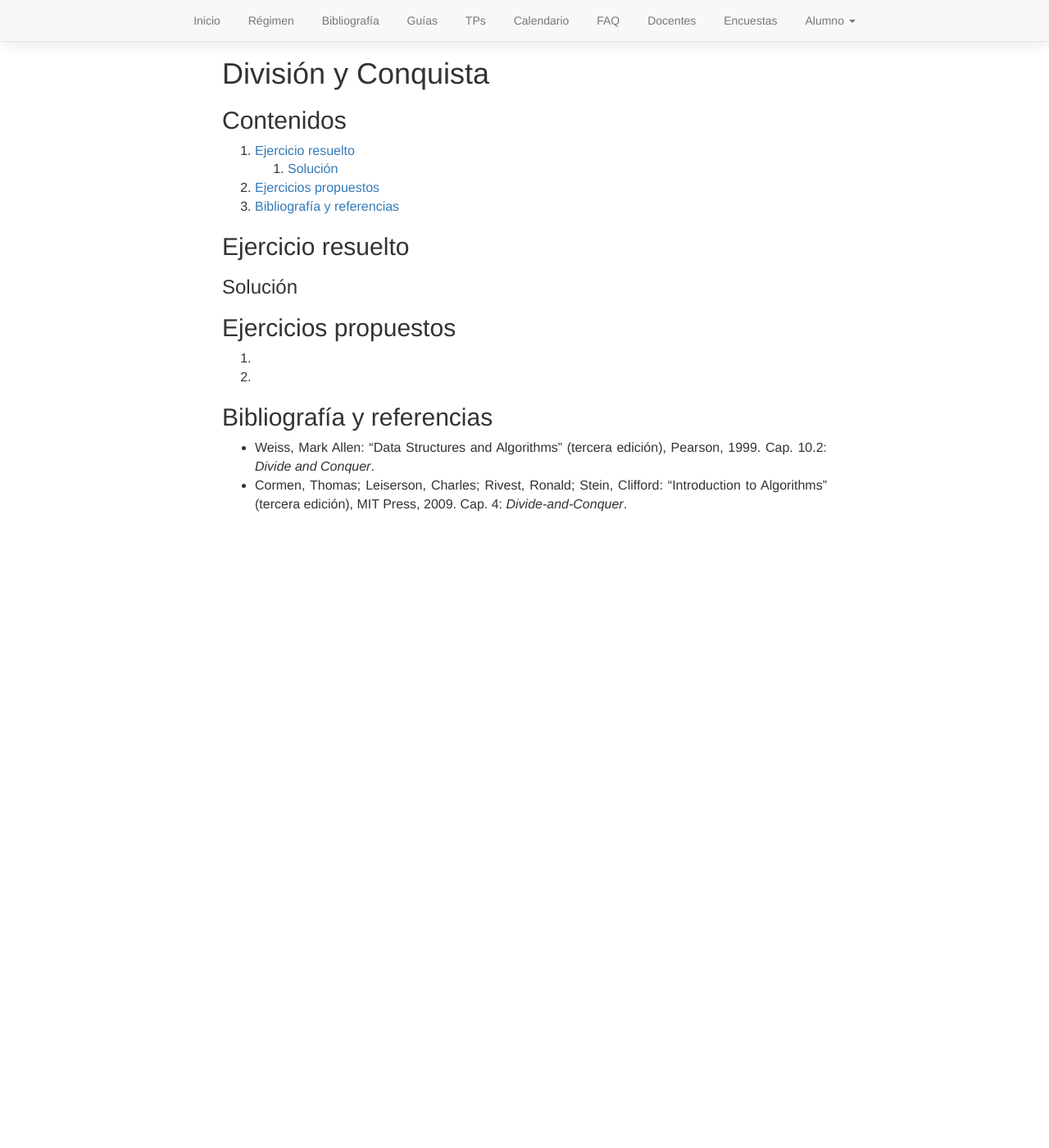
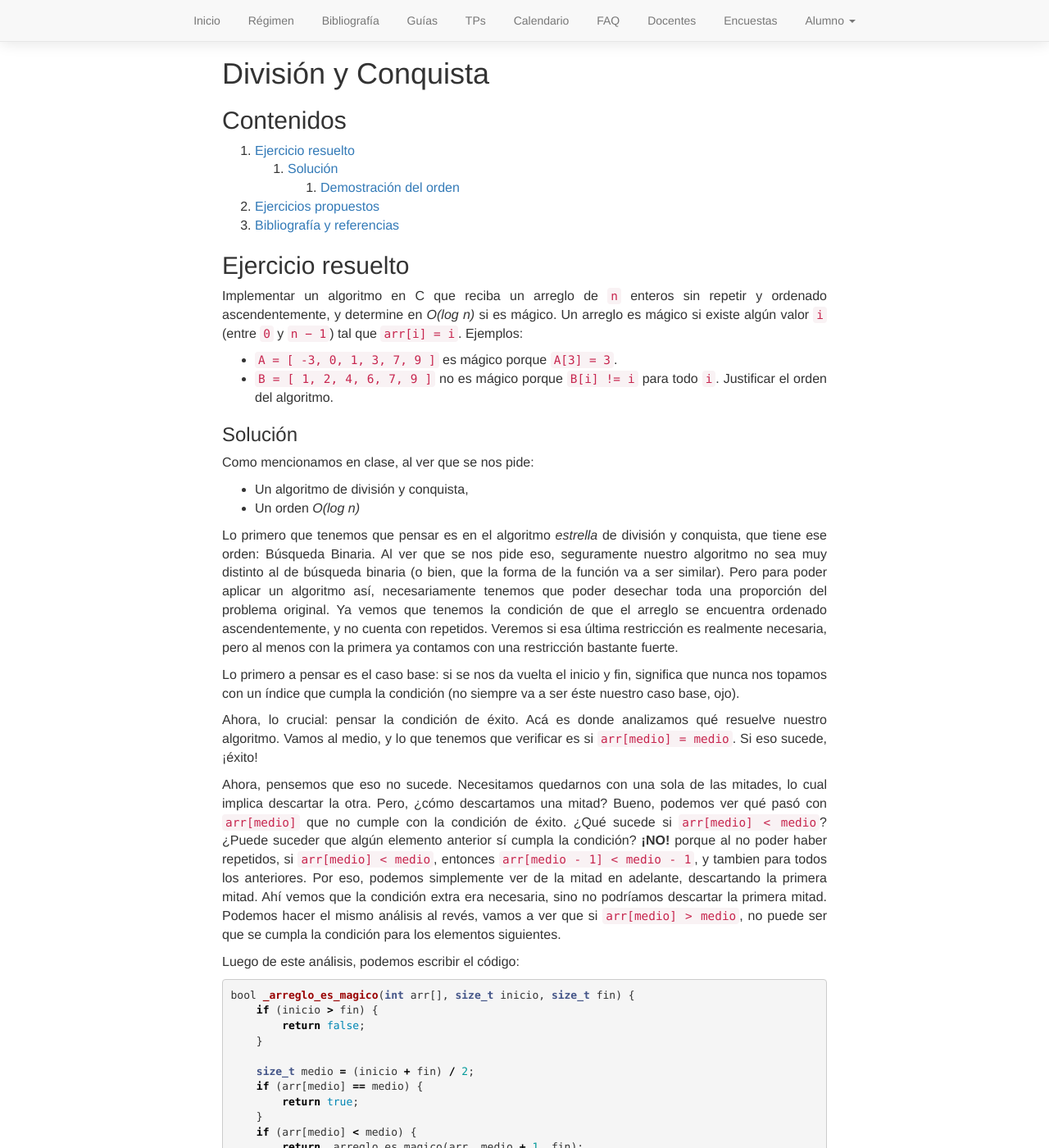
Before and after one commit to algoritmos-rw/algoritmos, a Jekyll site: the page built from static/guias/dyc.md, in a window 1280 px wide and 1400 px high. Shown: the whole window at 82% size. Built offline with Jekyll 4.4.1, drawn with Linux system fonts in a browser that asks for light colours; nearby versions of some CDN libraries; some of the changed text lies outside the part shown.

Commit message:
Ejercicio resuelto

````diff
--- a/static/guias/dyc.md
+++ b/static/guias/dyc.md
@@ -16,7 +16,66 @@ math: true
 
 ## Ejercicio resuelto
 
+Implementar un algoritmo en C que reciba un arreglo de `n` enteros sin repetir y ordenado ascendentemente, y determine en _O(log n)_ si es mágico. Un arreglo es mágico si existe algún valor `i` (entre `0` y `n − 1`) tal que `arr[i] = i`.
+Ejemplos:
+* `A = [ -3, 0, 1, 3, 7, 9 ]` es mágico porque `A[3] = 3`.
+* `B = [ 1, 2, 4, 6, 7, 9 ]` no es mágico porque `B[i] != i` para todo `i`.
+Justificar el orden del algoritmo.
+
 ### Solución
+
+Como mencionamos en clase, al ver que se nos pide:
+- Un algoritmo de división y conquista,
+- Un orden _O(log n)_
+
+Lo primero que tenemos que pensar es en el algoritmo _estrella_ de división y conquista, que tiene ese orden: Búsqueda Binaria. Al ver que se nos pide eso, seguramente nuestro algoritmo no sea muy distinto al de búsqueda binaria (o bien, que la forma de la función va a ser similar). Pero para poder aplicar un algoritmo así, necesariamente tenemos que poder desechar toda una proporción del problema original. Ya vemos que tenemos la condición de que el arreglo se encuentra ordenado ascendentemente, y no cuenta con repetidos. Veremos si esa última restricción es realmente necesaria, pero al menos con la primera ya contamos con una restricción bastante fuerte.
+
+Lo primero a pensar es el caso base: si se nos da vuelta el inicio y fin, significa que nunca nos topamos con un índice que cumpla la condición (no siempre va a ser éste nuestro caso base, ojo).
+
+Ahora, lo crucial: pensar la condición de éxito. Acá es donde analizamos qué resuelve nuestro algoritmo. Vamos al medio, y lo que tenemos que verificar es si `arr[medio] = medio`. Si eso sucede, ¡éxito!
+
+Ahora, pensemos que eso no sucede. Necesitamos quedarnos con una sola de las mitades, lo cual implica descartar la otra. Pero, ¿cómo descartamos una mitad? Bueno, podemos ver qué pasó con `arr[medio]` que no cumple con la condición de éxito. ¿Qué sucede si `arr[medio] < medio`? ¿Puede suceder que algún elemento anterior sí cumpla la condición? **¡NO!** porque al no poder haber repetidos, si `arr[medio] < medio`, entonces `arr[medio - 1] < medio - 1`, y tambien para todos los anteriores. Por eso, podemos simplemente ver de la mitad en adelante, descartando la primera mitad. Ahí vemos que la condición extra era necesaria, sino no podríamos descartar la primera mitad. Podemos hacer el mismo análisis al revés, vamos a ver que si `arr[medio] >  medio`, no puede ser que se cumpla la condición para los elementos siguientes.
+
+Luego de este análisis, podemos escribir el código:
+```c
+bool _arreglo_es_magico(int arr[], size_t inicio, size_t fin) {
+    if (inicio > fin) {
+        return false;
+    }
+
+    size_t medio = (inicio + fin) / 2;
+    if (arr[medio] == medio) {
+        return true;
+    }
+    if (arr[medio] < medio) {
+        return _arreglo_es_magico(arr, medio + 1, fin);
+    } else {
+        return _arreglo_es_magico(arr, inicio, medio - 1);
+    }
+}
+
+bool arreglo_es_magico(int arr[], size_t n) {
+    return _arreglo_es_magico(arr, 0, n - 1);
+}
+```
+
+_Nota_: El algoritmo puede, en vez de resolverse con una función auxiliar que haga la recursión, usando directamente `arreglo_es_magico`, usando álgebra de punteros. Quien quiera hacerlo así, es bienvenido, aunque nos parece más clara para la explicación (y más directa) la propuesta.
+
+#### Demostración del orden
+
+Vemos la ecuación de recurrencia:
+
+    T(n) = T(n / 2) + O(1)
+
+Es, evidentemente, igual a la de Búsqueda Binaria, por lo que tendrá el mismo orden, pero aplicamos el Teorema Maestro para corroborar:
+
+    A = 1
+    B = 2
+    C = 0
+
+    log_B (A) = log_2 (1) = 0 = C
+
+Por ende, el orden del algoritmo debe ser _O(n^C log n)_ = _O(log n)_
 
 ## Ejercicios propuestos
 
````
Also changed, not shown: static/03_guias.md (+1 -0 lines).
